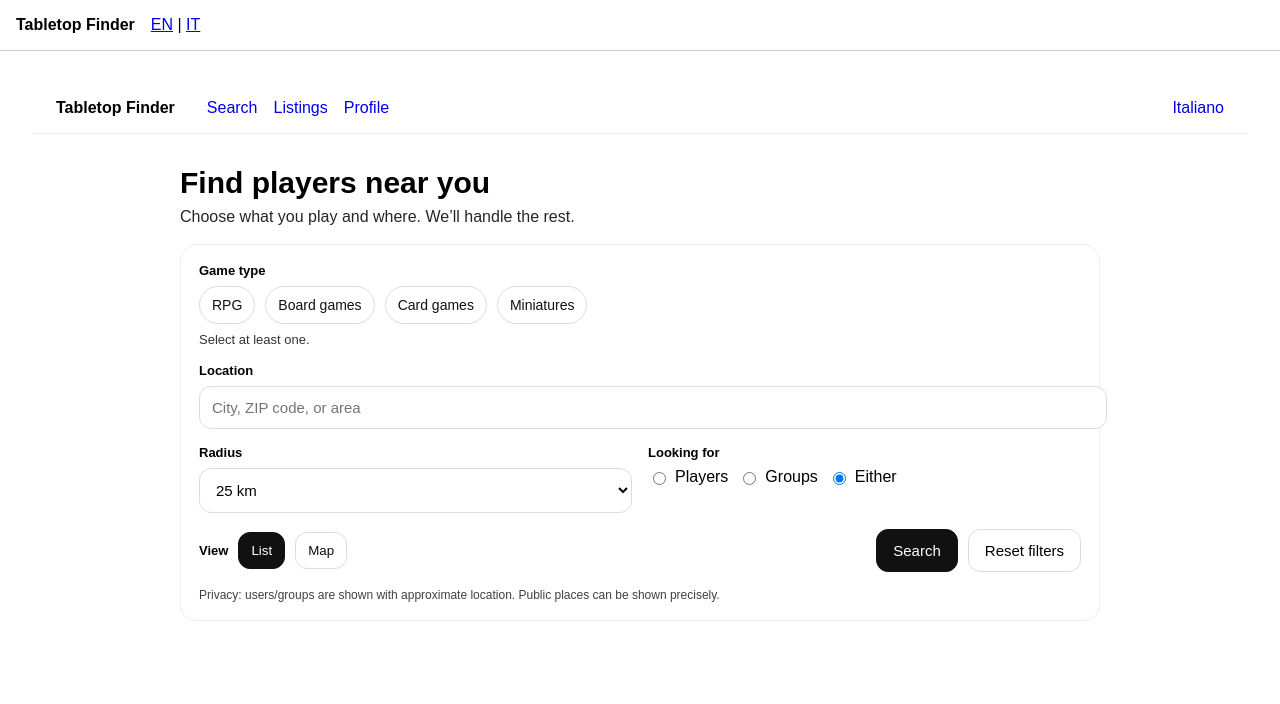
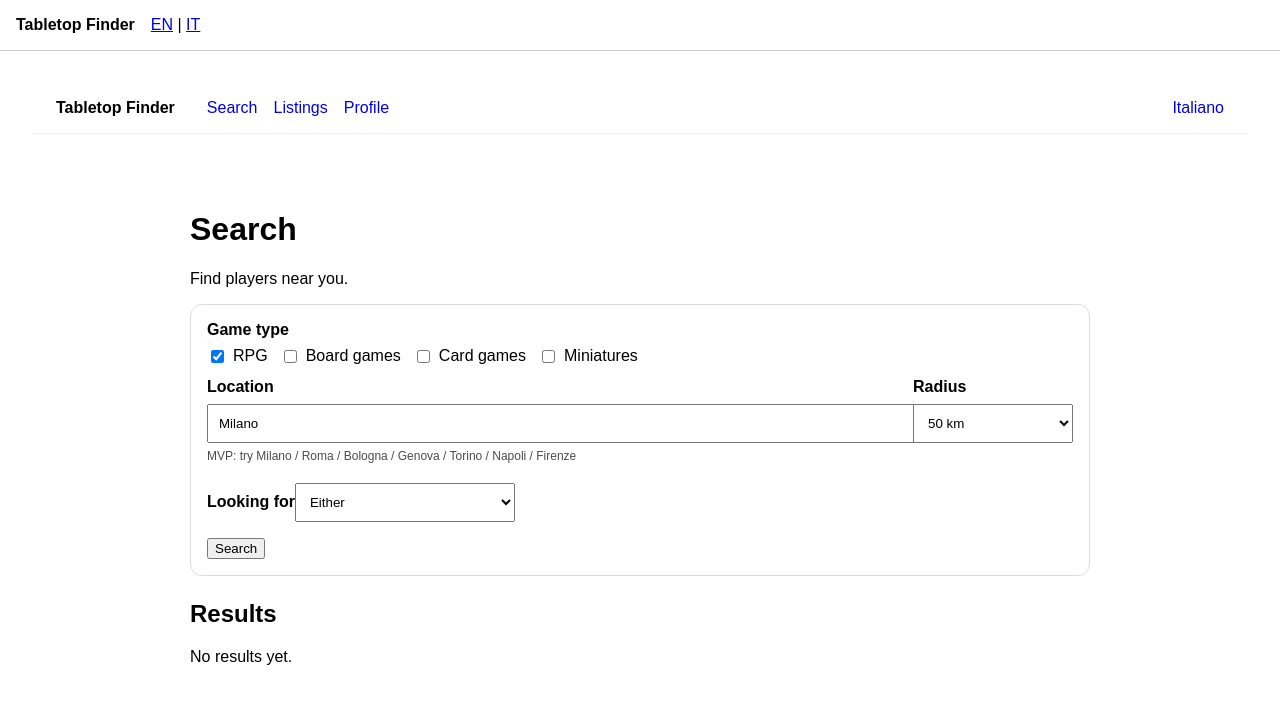
Before and after one commit to antarexx/tabletop-finder, a Next.js app: page /en/search in a window 1280 px wide. Shown: the top 704 px of the page. Built offline with nearby package versions, Linux system fonts and the light colour scheme.

Commit message:
Update page.tsx

```diff
--- a/app/en/search/page.tsx
+++ b/app/en/search/page.tsx
@@ -1,32 +1,161 @@
-import SearchPage from "../../../components/SearchPage";
+"use client";
 
-export default function SearchEn() {
+import { useMemo, useState } from "react";
+
+type GameKey = "RPG" | "BOARD" | "CARDS" | "MINI";
+type LookingFor = "players" | "groups" | "either";
+
+type Result = {
+  id: string;
+  kind: string;
+  title: string;
+  description: string;
+  game_type: GameKey;
+  looking_for: LookingFor;
+  city: string | null;
+  is_public_place: boolean;
+  distance_km: number;
+};
+
+export default function SearchPageEN() {
+  const [locationText, setLocationText] = useState("Milano");
+  const [radiusKm, setRadiusKm] = useState(50);
+  const [lookingFor, setLookingFor] = useState<LookingFor>("either");
+  const [games, setGames] = useState<GameKey[]>(["RPG"]);
+  const [loading, setLoading] = useState(false);
+  const [error, setError] = useState<string>("");
+  const [results, setResults] = useState<Result[]>([]);
+
+  const gameOptions: { key: GameKey; label: string }[] = useMemo(
+    () => [
+      { key: "RPG", label: "RPG" },
+      { key: "BOARD", label: "Board games" },
+      { key: "CARDS", label: "Card games" },
+      { key: "MINI", label: "Miniatures" },
+    ],
+    []
+  );
+
+  function toggleGame(g: GameKey) {
+    setGames((prev) => (prev.includes(g) ? prev.filter((x) => x !== g) : [...prev, g]));
+  }
+
+  async function onSearch() {
+    setLoading(true);
+    setError("");
+    setResults([]);
+
+    try {
+      const res = await fetch("/api/search", {
+        method: "POST",
+        headers: { "content-type": "application/json" },
+        body: JSON.stringify({ locationText, radiusKm, games, lookingFor }),
+      });
+
+      const json = await res.json();
+      if (!json.ok) throw new Error(json.error || "Search failed");
+
+      setResults(json.results as Result[]);
+    } catch (e: any) {
+      setError(e?.message ?? "Error");
+    } finally {
+      setLoading(false);
+    }
+  }
+
   return (
-    <SearchPage
-      lang="en"
-      strings={{
-        title: "Find players near you",
-        subtitle: "Choose what you play and where. We’ll handle the rest.",
-        gameTypeLabel: "Game type",
-        gameTypeHint: "Select at least one.",
-        locationLabel: "Location",
-        locationPlaceholder: "City, ZIP code, or area",
-        radiusLabel: "Radius",
-        lookingForLabel: "Looking for",
-        viewLabel: "View",
-        listView: "List",
-        mapView: "Map",
-        searchBtn: "Search",
-        resetBtn: "Reset filters",
-        validationGame: "Please select at least one game type.",
-        validationLocation: "Please enter a location.",
-        resultsTitle: "Results",
-        emptyTitle: "No results yet",
-        emptyBody: "Try increasing the radius or create a listing.",
-        createListing: "Create a listing",
-        privacyNote:
-          "Privacy: users/groups are shown with approximate location. Public places can be shown precisely.",
-      }}
-    />
+    <main style={{ maxWidth: 900, margin: "0 auto", padding: 24 }}>
+      <h1>Search</h1>
+      <p>Find players near you.</p>
+
+      <div style={{ border: "1px solid #ddd", padding: 16, borderRadius: 12 }}>
+        <div style={{ marginBottom: 12 }}>
+          <strong>Game type</strong>
+          <div style={{ display: "flex", gap: 12, flexWrap: "wrap", marginTop: 8 }}>
+            {gameOptions.map((opt) => (
+              <label key={opt.key} style={{ display: "flex", gap: 6, alignItems: "center" }}>
+                <input
+                  type="checkbox"
+                  checked={games.includes(opt.key)}
+                  onChange={() => toggleGame(opt.key)}
+                />
+                {opt.label}
+              </label>
+            ))}
+          </div>
+          {games.length === 0 && <div style={{ color: "crimson" }}>Select at least one.</div>}
+        </div>
+
+        <div style={{ display: "grid", gap: 12, gridTemplateColumns: "1fr 160px" }}>
+          <div>
+            <strong>Location</strong>
+            <input
+              value={locationText}
+              onChange={(e) => setLocationText(e.target.value)}
+              placeholder="City, ZIP code, or area"
+              style={{ width: "100%", padding: 10, marginTop: 8 }}
+            />
+            <div style={{ fontSize: 12, opacity: 0.7, marginTop: 6 }}>
+              MVP: try Milano / Roma / Bologna / Genova / Torino / Napoli / Firenze
+            </div>
+          </div>
+
+          <div>
+            <strong>Radius</strong>
+            <select
+              value={radiusKm}
+              onChange={(e) => setRadiusKm(Number(e.target.value))}
+              style={{ width: "100%", padding: 10, marginTop: 8 }}
+            >
+              <option value={5}>5 km</option>
+              <option value={10}>10 km</option>
+              <option value={25}>25 km</option>
+              <option value={50}>50 km</option>
+              <option value={100}>100 km</option>
+            </select>
+          </div>
+        </div>
+
+        <div style={{ marginTop: 12 }}>
+          <strong>Looking for</strong>
+          <select
+            value={lookingFor}
+            onChange={(e) => setLookingFor(e.target.value as LookingFor)}
+            style={{ width: 220, padding: 10, marginTop: 8 }}
+          >
+            <option value="either">Either</option>
+            <option value="players">Players</option>
+            <option value="groups">Groups</option>
+          </select>
+        </div>
+
+        <div style={{ marginTop: 16, display: "flex", gap: 12, alignItems: "center" }}>
+          <button onClick={onSearch} disabled={loading || games.length === 0}>
+            {loading ? "Searching..." : "Search"}
+          </button>
+          {error && <span style={{ color: "crimson" }}>{error}</span>}
+        </div>
+      </div>
+
+      <section style={{ marginTop: 24 }}>
+        <h2>Results</h2>
+        {results.length === 0 && !loading && <p>No results yet.</p>}
+        <ul style={{ padding: 0, listStyle: "none", display: "grid", gap: 12 }}>
+          {results.map((r) => (
+            <li key={r.id} style={{ border: "1px solid #eee", padding: 14, borderRadius: 12 }}>
+              <div style={{ display: "flex", justifyContent: "space-between", gap: 12 }}>
+                <strong>{r.title}</strong>
+                <span>{r.distance_km} km</span>
+              </div>
+              <div style={{ fontSize: 12, opacity: 0.8, marginTop: 4 }}>
+                {r.game_type} • {r.kind} • {r.city ?? "—"}
+                {r.is_public_place ? " • Public place" : " • Approx. area"}
+              </div>
+              {r.description && <p style={{ marginTop: 8 }}>{r.description}</p>}
+            </li>
+          ))}
+        </ul>
+      </section>
+    </main>
   );
 }
```
